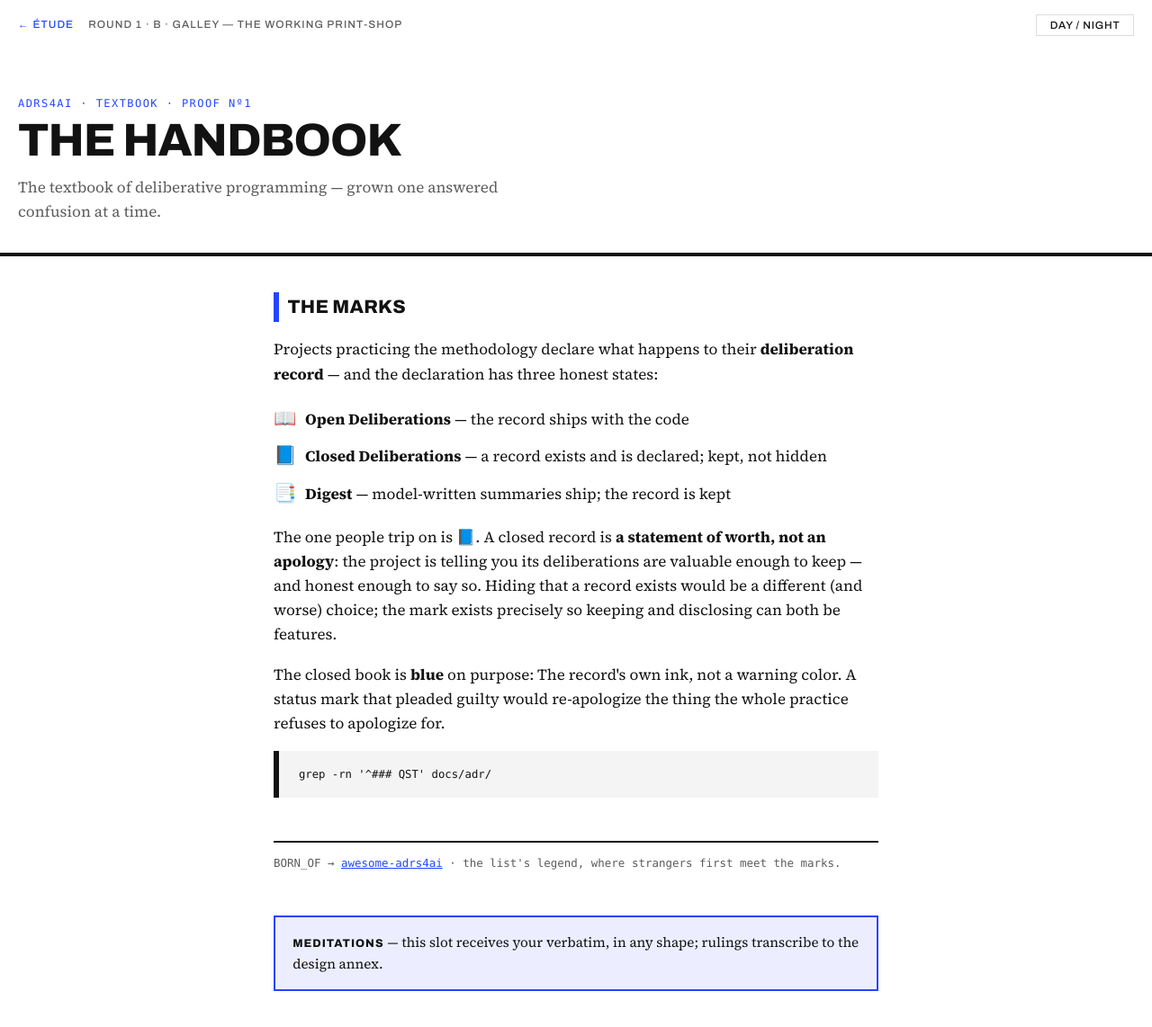
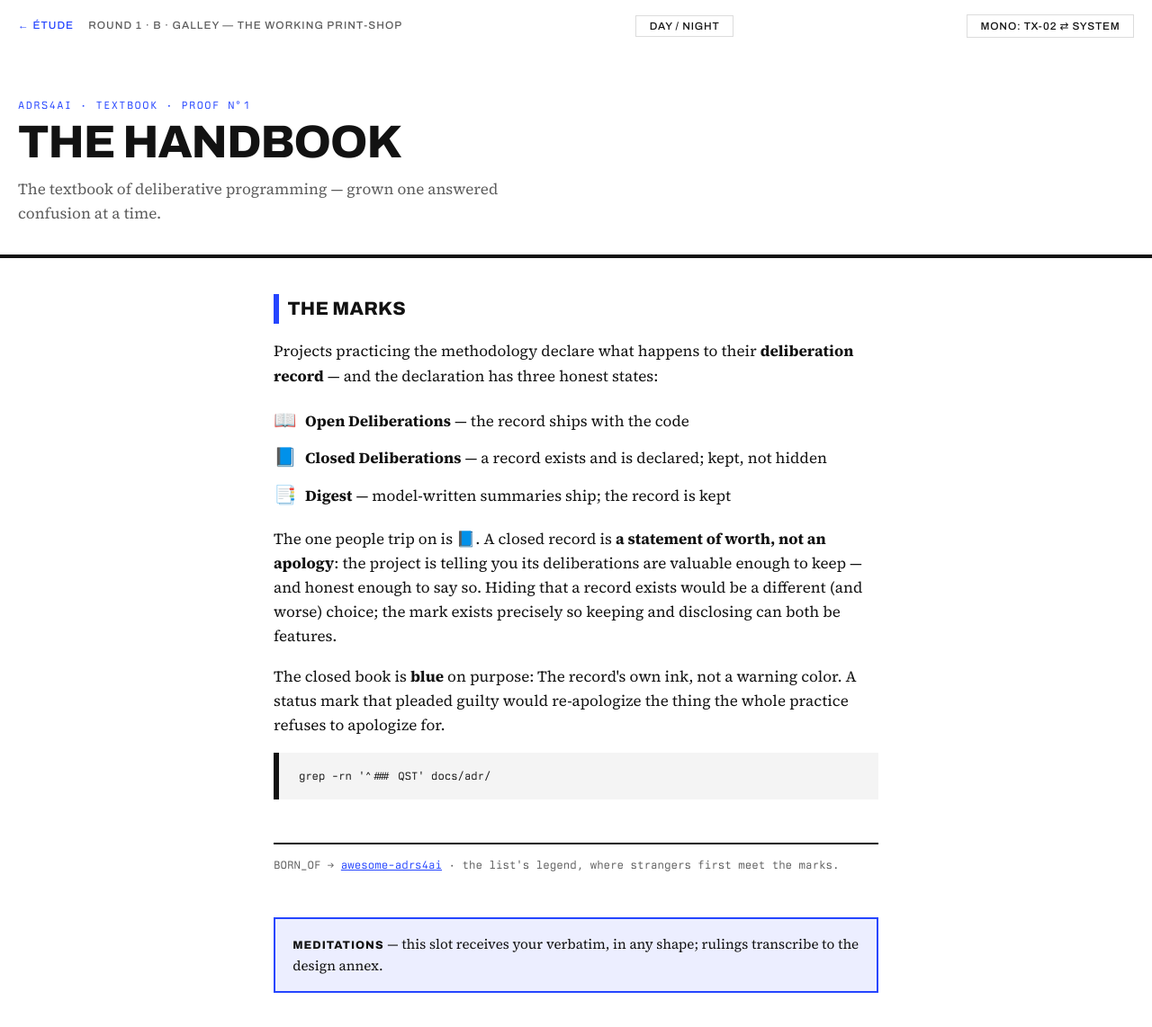
Before and after one commit to ADRs4AI/handbook, a website: page public/etude/galley.html in a window 1280 px wide. Shown: the whole page at 90% size. Drawn offline with Linux system fonts and the light colour scheme.

Commit message:
feat: étude candidate — TX-02 Berkeley Mono as the code-and-command voice, default-on w/ compare-toggle on all three plates; license No travels in CSS comment (LT-02 Developer, founder's purchase 2026-10-19); index candidate card + ledger row
Co-Authored-By: Claude Fable 5 <noreply@anthropic.com>

```diff
--- a/public/etude/galley.html
+++ b/public/etude/galley.html
@@ -1,11 +1,17 @@
 <!doctype html>
-<html lang="en">
+<html lang="en" data-mono>
 <head>
 <meta charset="utf-8"><meta name="viewport" content="width=device-width,initial-scale=1">
 <title>B · Galley — Handbook étude</title>
 <link rel="preconnect" href="https://fonts.googleapis.com"><link rel="preconnect" href="https://fonts.gstatic.com" crossorigin>
 <link href="https://fonts.googleapis.com/css2?family=Archivo:wght@500;600;800&family=Source+Serif+4:ital,opsz,wght@0,8..60,400;0,8..60,700;1,8..60,400&display=swap" rel="stylesheet">
 <style>
+@font-face{font-family:'Berkeley Mono';src:url('fonts/BerkeleyMono-Regular.woff2') format('woff2');font-weight:400;font-style:normal;font-display:swap}
+@font-face{font-family:'Berkeley Mono';src:url('fonts/BerkeleyMono-Oblique.woff2') format('woff2');font-weight:400;font-style:italic;font-display:swap}
+@font-face{font-family:'Berkeley Mono';src:url('fonts/BerkeleyMono-Bold.woff2') format('woff2');font-weight:700;font-style:normal;font-display:swap}
+/* TX-02 Berkeley Mono -- LT-02 Developer Font License No PQW5-83L6-6VW1-MKMN (the founder's, 2026-10-19). Candidate: the series' code-and-command voice. */
+:root{--mono:ui-monospace,Menlo,monospace}
+[data-mono]{--mono:'Berkeley Mono',ui-monospace,Menlo,monospace}
 :root{--paper:#ffffff;--ink:#121212;--mut:#5c5c5c;--rule:#dcdcdc;--press:#2545ff;--press-soft:#eceeff;--code:#f4f4f4}
 [data-theme=night]{--paper:#0f1115;--ink:#ececec;--mut:#9a9a9a;--rule:#2a2d33;--press:#7d93ff;--press-soft:#1a1f33;--code:#171a20}
 body{margin:0;background:var(--paper);color:var(--ink);font:17px/1.6 'Source Serif 4',Georgia,serif;transition:background .25s,color .25s}
@@ -13,7 +19,7 @@ body{margin:0;background:var(--paper);color:var(--ink);font:17px/1.6 'Source Ser
 .crumb a{color:var(--press);text-decoration:none}
 .toggle{margin-left:auto;background:none;border:1px solid var(--rule);border-radius:0;color:var(--ink);padding:.3rem .9rem;font-family:Archivo,sans-serif;font-size:.74rem;letter-spacing:.07em;text-transform:uppercase;cursor:pointer}
 .spine{padding:2.8rem 1.25rem 2rem;border-bottom:4px solid var(--ink)}
-.spine .folio{font-family:ui-monospace,Menlo,monospace;font-size:.75rem;letter-spacing:.12em;color:var(--press);text-transform:uppercase}
+.spine .folio{font-family:var(--mono);font-size:.75rem;letter-spacing:.12em;color:var(--press);text-transform:uppercase}
 .spine h1{margin:.2rem 0 0;font-family:Archivo,sans-serif;font-weight:800;font-size:3.2rem;letter-spacing:-.02em;line-height:1;text-transform:uppercase}
 .spine p{margin:.8rem 0 0;color:var(--mut);max-width:34rem}
 main{max-width:42rem;margin:0 auto;padding:2.5rem 1.25rem 4rem}
@@ -21,17 +27,17 @@ h2{font-family:Archivo,sans-serif;font-weight:800;text-transform:uppercase;lette
 ul.marks{list-style:none;padding:0;margin:1.2rem 0}
 ul.marks li{display:flex;gap:.6rem;align-items:baseline;margin:.55rem 0}
 .glyph{flex:0 0 auto;font-size:1.2em}
-code,pre{font-family:ui-monospace,Menlo,monospace;font-size:.85em;background:var(--code)}
+code,pre{font-family:var(--mono);font-size:.85em;background:var(--code)}
 pre{padding:.9rem 1.1rem;overflow-x:auto;border-left:6px solid var(--ink)}
 code{padding:.1em .35em}
-.colophon{margin-top:3rem;padding:.8rem 0 0;border-top:2px solid var(--ink);font-family:ui-monospace,Menlo,monospace;font-size:.78rem;color:var(--mut)}
+.colophon{margin-top:3rem;padding:.8rem 0 0;border-top:2px solid var(--ink);font-family:var(--mono);font-size:.78rem;color:var(--mut)}
 .colophon a{color:var(--press)}
 .meditations{margin-top:3rem;border:2px solid var(--press);padding:1rem 1.2rem;background:var(--press-soft);font-size:.95rem}
 .meditations b{font-family:Archivo,sans-serif;text-transform:uppercase;font-size:.78rem;letter-spacing:.08em}
 </style>
 </head>
 <body>
-<div class="crumb"><a href="index.html">← étude</a> round 1 · B · galley — the working print-shop <button class="toggle" onclick="document.documentElement.toggleAttribute('data-theme')||document.documentElement.setAttribute('data-theme','night')">day / night</button></div>
+<div class="crumb"><a href="index.html">← étude</a> round 1 · B · galley — the working print-shop <button class="toggle" onclick="document.documentElement.toggleAttribute('data-theme')||document.documentElement.setAttribute('data-theme','night')">day / night</button> <button class="toggle" onclick="document.documentElement.toggleAttribute('data-mono')">mono: TX-02 ⇄ system</button></div>
 <div class="spine"><span class="folio">adrs4ai · textbook · proof nº1</span><h1>The Handbook</h1><p>The textbook of deliberative programming — grown one answered confusion at a time.</p></div>
 <main>
 <h2>The marks</h2>
```
Also changed, not shown: public/etude/index.html (+6 -1 lines), public/etude/iron-gall.html (+9 -3 lines), public/etude/marginalia.html (+9 -3 lines), public/etude/fonts/BerkeleyMono-Bold.woff2 (added), public/etude/fonts/BerkeleyMono-Oblique.woff2 (added), public/etude/fonts/BerkeleyMono-Regular.woff2 (added).
